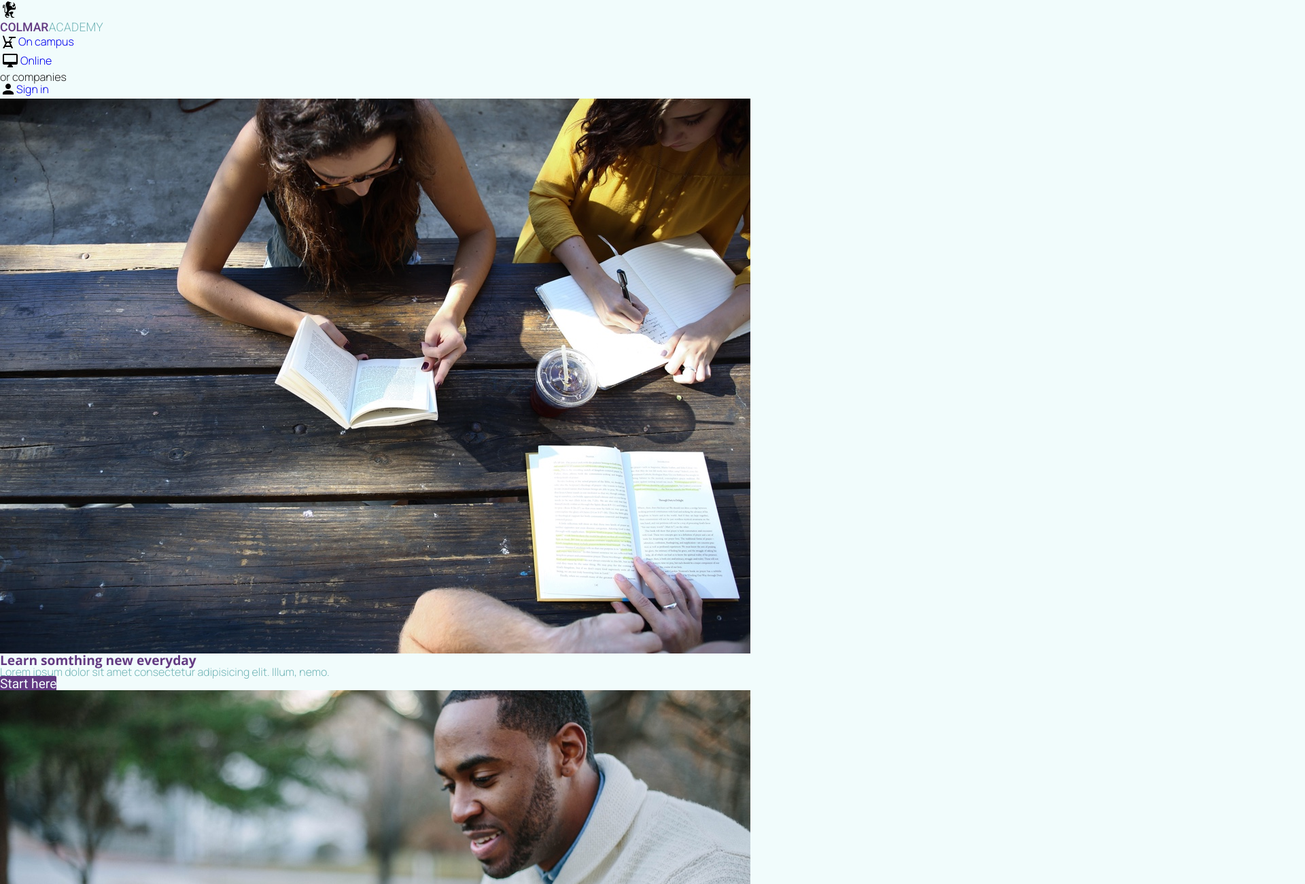
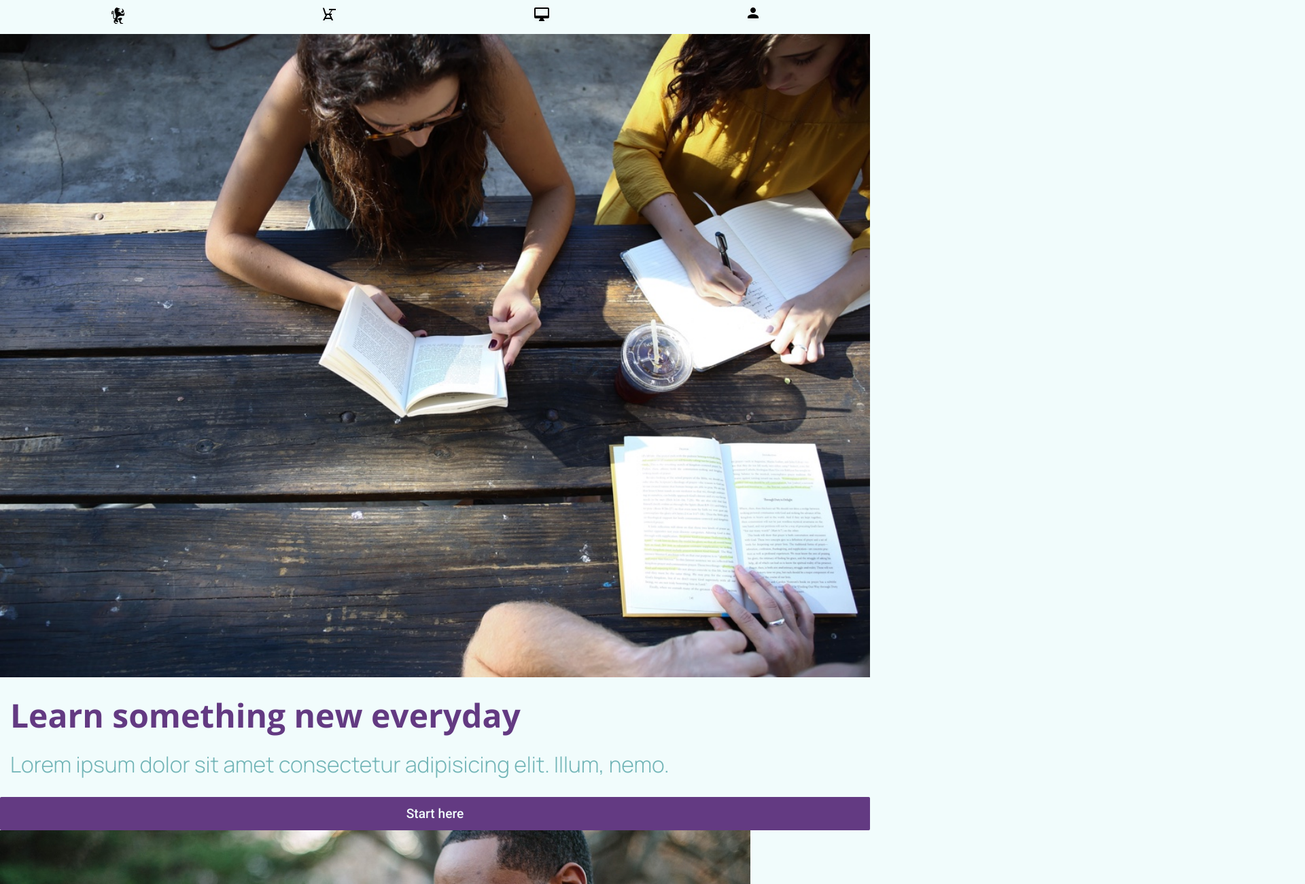
Before and after one commit to matborj21/ColmarAcademy, a website: page index.html in a window 1280 px wide. Shown: the top 1300 px of the page at 68% size, 1920 px wide, since content can reach past the window. Drawn offline with nearby package versions, Linux system fonts and the light colour scheme.

Commit message:
updated style css

```diff
--- a/assets/css/style.css
+++ b/assets/css/style.css
@@ -56,6 +56,7 @@ li {
     color: var(--mainColor);
     border-radius: 2px;
     font-size: 1.2em;
+    /* padding: 10px 20px; */
 }
 .qoutes {
     font-style: italic;
@@ -71,7 +72,54 @@ h3{
     font-size: 1.1em;
 }
 
+.grid {
+    display: grid;
+    grid-template-columns: repeat(8, 1fr);
+}
+
 /* fonts */
 
 
 /* mobile styles */
+.site-nav {
+    height: 50px;
+}
+.site-nav h1, .site-nav li{
+    display: none;
+}
+
+.site-nav ul{
+   grid-column: 2/8;
+   display: flex;
+   justify-content: space-between;
+   align-self: center;
+}
+
+#welcome-banner .welcome-img{
+    grid-column: 1 / 9;
+}
+#welcome-banner .welcome-text{
+    grid-column: 1 / 9;
+    grid-row: 2;
+    align-self: center;
+}
+
+.welcome-text h2{
+    font-size: 3rem;
+    padding: 32px 15px
+}
+.welcome-text .leading {
+    font-size: 2em;
+    padding: 0 15px 32px 15px;
+}
+
+.welcome-text a{
+    display: block;
+    padding: 15px 40px;
+    font-family: 'Roboto';
+    font-weight: 500;
+}
+#welcome-banner img {
+    display: block;
+    width: 100%;
+}
--- a/index.html
+++ b/index.html
@@ -19,22 +19,25 @@
     <body>
         <!-- navigation -->
         <nav class="site-nav grid">
-            <img src="./assets/images/ic-logo.svg">
-            <h1>colmar<span>academy</span></h1>
-            <ul class="grid">
-                <li><a href="#"><img src="./assets/images/ic-on-campus.svg">On campus</a></li>
-                <li><a href="#"><img src="./assets/images/ic-online.svg">Online</a></li>
+            <h1><img src="./assets/images/ic-logo.svg">colmar<span>academy</span></h1>
+            <ul>
+                <a href="#"><img src="./assets/images/ic-logo.svg"></a>
+                <a href="#"><img src="./assets/images/ic-on-campus.svg"></a>
+                <a href="#"><img src="./assets/images/ic-online.svg"></a>
+                <a href="#"><img src="./assets/images/ic-login.svg"></a>
+                <li>On campus</li>
+                <li>Online</li>
                 <li>or companies</li>
-                <li><a href="#"><img src="./assets/images/ic-login.svg">Sign in</a></li>
+                <li>Sign in</li>
             </ul>
         </nav><!-- end of navigation -->
 
-        <section class="welcome-banner grid">
+        <section id="welcome-banner" class="grid">
             <div class="welcome-img">
-                <img src="./assets/images/banner.jpg" alt="">
+                <img src="./assets/images/banner.jpg" alt="banner">
             </div>
             <div class="welcome-text">
-                <h2>Learn somthing new everyday</h2>
+                <h2>Learn something new everyday</h2>
                 <p class="leading">Lorem ipsum dolor sit amet consectetur adipisicing elit. Illum, nemo.</p>
                 <a href="#" class="button">Start here</a>
             </div>
```
